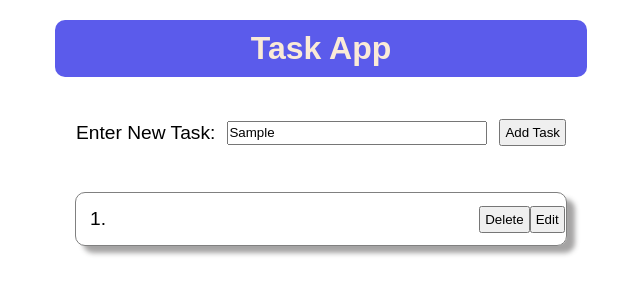
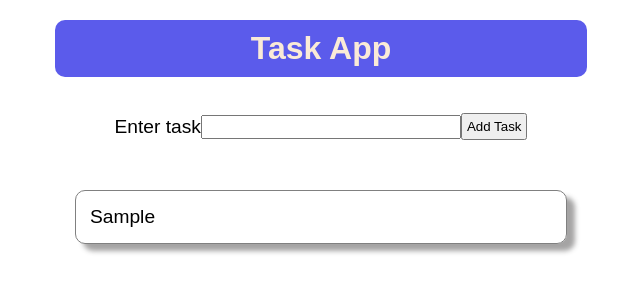
Before and after one commit to SalamanderCtesiphon/todo-list-react-app, a React (Create React App) app: page / in a window 1280 px wide. Both pictures are taken after typing "Sample" into the empty fields and a click on the button "Add Task". Shown: the top 300 px of the page, without its empty margins (319-959 px from the left). Built offline with nearby package versions, Linux system fonts and the light colour scheme.

Commit message:
reverted back to the simple app from the assignment I got too lost in the weeds to continue down the path I was on so I am going to try to do this again and hopefully not get lost in minutia>?????

```diff
--- a/src/App.js
+++ b/src/App.js
@@ -1,53 +1,62 @@
-import React, { Component } from 'react'
-import Header from './components/Header'
-import './App.css'
-import AddNewTask from './components/AddNewTask'
-import uniqid from 'uniqid'
+import React, { Component } from "react";
+import Overview from "./components/Overview";
+import Header from "./components/Header";
+import uniqid from "uniqid";
+import "./App.css";
 
-export class App extends Component {
-
-  constructor(props) {
-    super(props)
+class App extends Component {
+  constructor() {
+    super();
 
     this.state = {
-      tasks: [
-      ],
-    }
+      task: {
+        text: '',
+        id: uniqid()
+      },
+      tasks: [],
+    };
   }
 
+  handleChange = (e) => {
+    this.setState({
+      task: {
+        text: e.target.value,
+        id: this.state.task.id,
+      },
+    });
+  };
 
-
-  delTask = (id) => {
+  onSubmitTask = (e) => {
+    e.preventDefault();
     this.setState({
-      tasks: [...this.state.tasks.filter(task => task.id !==id)]})
-  }
-
-  addItem = (text) => {
-    const newTask = {
-      id: uniqid(),
-      text,
-      edit: false
-    }
-    this.setState({ tasks: [...this.state.tasks, newTask]})
-  }
-
+      tasks: this.state.tasks.concat(this.state.task),
+      task: {
+        text: '',
+        id: uniqid()
+      },
+    });
+  };
 
   render() {
-    const { tasks } = this.state;
+    const { task, tasks } = this.state;
 
     return (
-      <div className='App'>
+      <div className="App">
         <Header />
-        <div className='inputForm'>
-          <AddNewTask
-          tasks={tasks}
-          delTask={this.delTask}
-          addItem={this.addItem}
+        <form onSubmit={this.onSubmitTask}>
+          <label htmlFor="taskInput">Enter task</label>
+          <input
+            onChange={this.handleChange}
+            value={task.text}
+            type="text"
+            id="taskInput"
           />
-        </div>
+          <button type="submit">Add Task</button>
+        </form>
+        <Overview tasks={tasks} />
       </div>
-    )
+    );
   }
 }
 
-export default App
+export default App;
--- a/src/components/AddNewTask.js
+++ /dev/null
@@ -1,71 +0,0 @@
-import React, { Component } from "react";
-import Overview from './Overview'
-import uniqid from 'uniqid';
-
-class AddNewTask extends Component {
-
-    constructor(props) {
-        super(props);
-        this.state = {
-            task: {
-                text: '',
-                edit: false,
-                id: this.id,
-            }
-          }
-    }
-
-    handleChange = (e) => {
-        this.setState({
-          task: {
-            text: e.target.value,
-            id: this.state.task.id,
-            edit: this.state.task.edit,
-          }
-        })
-      }
-
-    onSubmit = (e) => {
-    e.preventDefault();
-    this.props.addItem(this.state.text);
-    this.setState({
-        task: {
-        id: uniqid(),
-        text: '',
-        edit: false,
-        },
-    })
-    }
-
-      editTask = (id) => {
-        return null;
-      }
-
-    render(){
-        return (
-            <div>
-                <form onSubmit={this.onSubmit}>
-            <label className="formItem" htmlFor='taskInput'>Enter New Task: </label>
-            <input
-              className="formItem"
-              onChange={this.handleChange}
-              value={this.state.text}
-              type="text"
-              id='taskInput'
-              placeholder='Input task ...'
-            ></input>{'     '}
-            <button className="formItem" type='submit'>Add Task</button>
-          </form>
-          <Overview
-            tasks={this.props.tasks}
-            task={this.state.task}
-            delTask={this.props.delTask}
-            editTask={this.editTask}
-            id={this.state.id}
-          />
-            </div>
-        )
-    }
-}
-
-export default AddNewTask;
--- a/src/components/Overview.js
+++ b/src/components/Overview.js
@@ -1,38 +1,15 @@
-import React, { Component } from 'react'
-import TaskItem from './TaskItem';
+import React from "react";
 
-class Overview extends Component {
+const Overview = (props) => {
+  const { tasks } = props;
 
-  render() {
-    const { tasks } = this.props;
-
-    if (tasks.length === 0) {
-      return (
-        <ul>
-          <li key={this.props.task.id}>All tasks are complete.
-          </li>
-        </ul>
-      )
-    } else {
   return (
     <ul>
       {tasks.map((task) => {
-              return <TaskItem tasks={tasks} task={task}
-              key={this.props.task.id}
-              id={this.props.task.id}
-              edit={this.props.task.edit}
-              delTask={this.props.delTask}
-              editTask={this.props.editTask}
-              rehandleChange={this.props.rehandleChange}
-              />
+        return <li key={task.id}>{task.text}</li>;
       })}
     </ul>
   );
-      }
-
-  }
-
-
 };
 
 export default Overview;
--- a/src/components/TaskItem.js
+++ /dev/null
@@ -1,59 +0,0 @@
-import React, { Component } from 'react'
-
-export class TaskItem extends Component {
-
-  onResubmit = (id) => {
-    this.setState({
-      tasks: this.props.tasks.map(task => {
-        if (task.id === id) {
-          task.edit = !task.edit
-      }
-        return task;
-      }),
-      task: {
-        text: this.props.task.text,
-        id: this.props.task.id,
-        edit: this.props.task.edit,
-      }
-    })
-  }
-
-
-
-  render() {
-    const { tasks, task } = this.props;
-
-    if (task.edit === true) {
-      return(
-        <li>
-          {(tasks.indexOf(task) + 1 )}.{' '}
-            <input
-              onChange={this.props.rehandleChange}
-              value={this.props.task.text}
-              type="text"
-              id='taskInput'
-              placeholder={task.text}
-            ></input>{'     '}
-            <div >
-              <button onClick={this.props.delTask.bind(this, task.id)}
-                >Delete</button>
-              <button onClick={this.onResubmit.bind(this, task.id)}>Add Task</button>
-            </div>
-        </li>
-      )
-    } else {
-      return (
-        <li>
-        <div>{(tasks.indexOf(task) + 1 )}.{' '}{task.text}</div>
-        <div className='btnBox'>
-          <button onClick={this.props.delTask.bind(this, task.id)}
-          >Delete</button>
-          <button onClick={this.props.editTask.bind(this, task.id)}>Edit</button>
-        </div>
-        </li>
-    )
-  }
-    }
-}
-
-export default TaskItem
```
Lines whose indentation alone changed are shown as unchanged.
